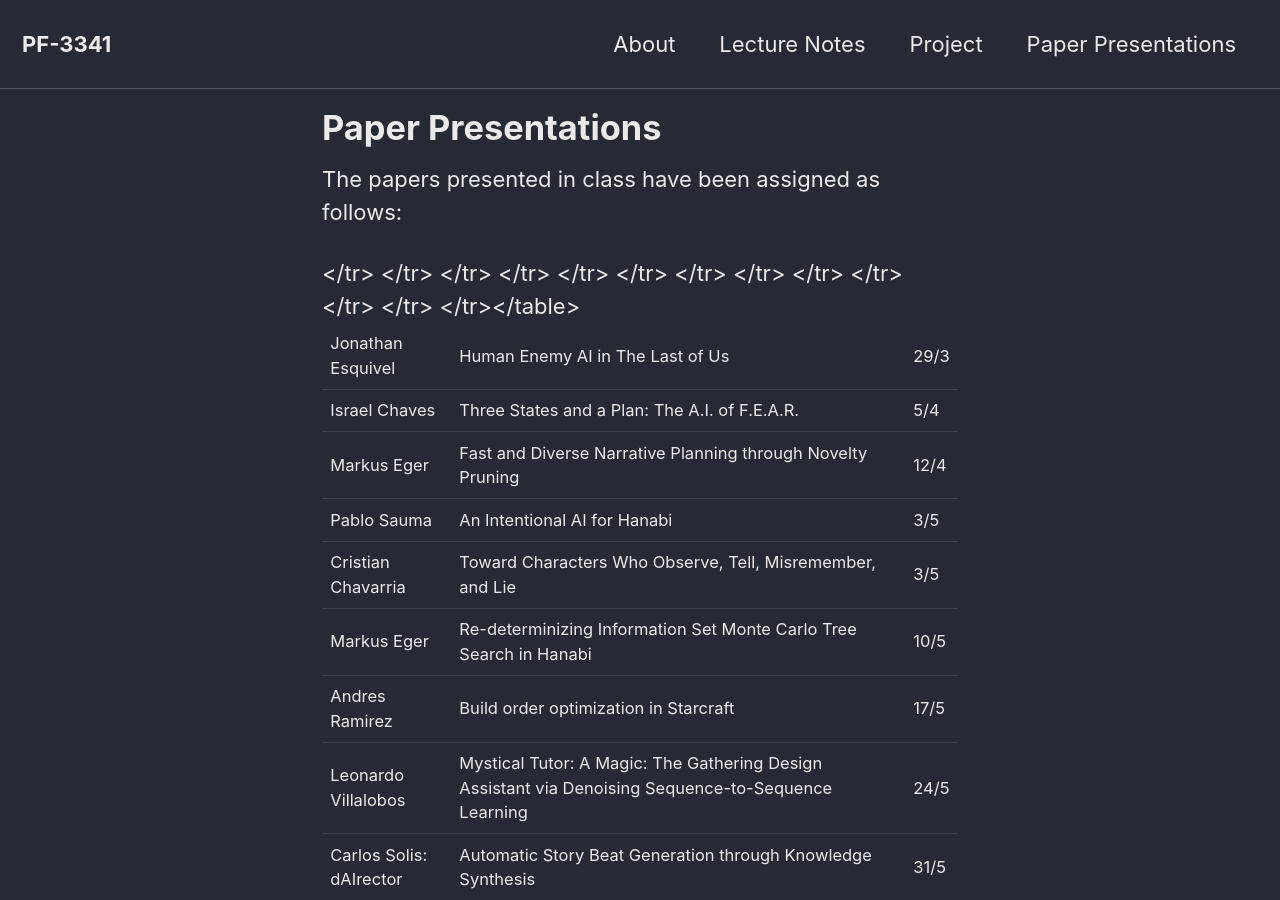
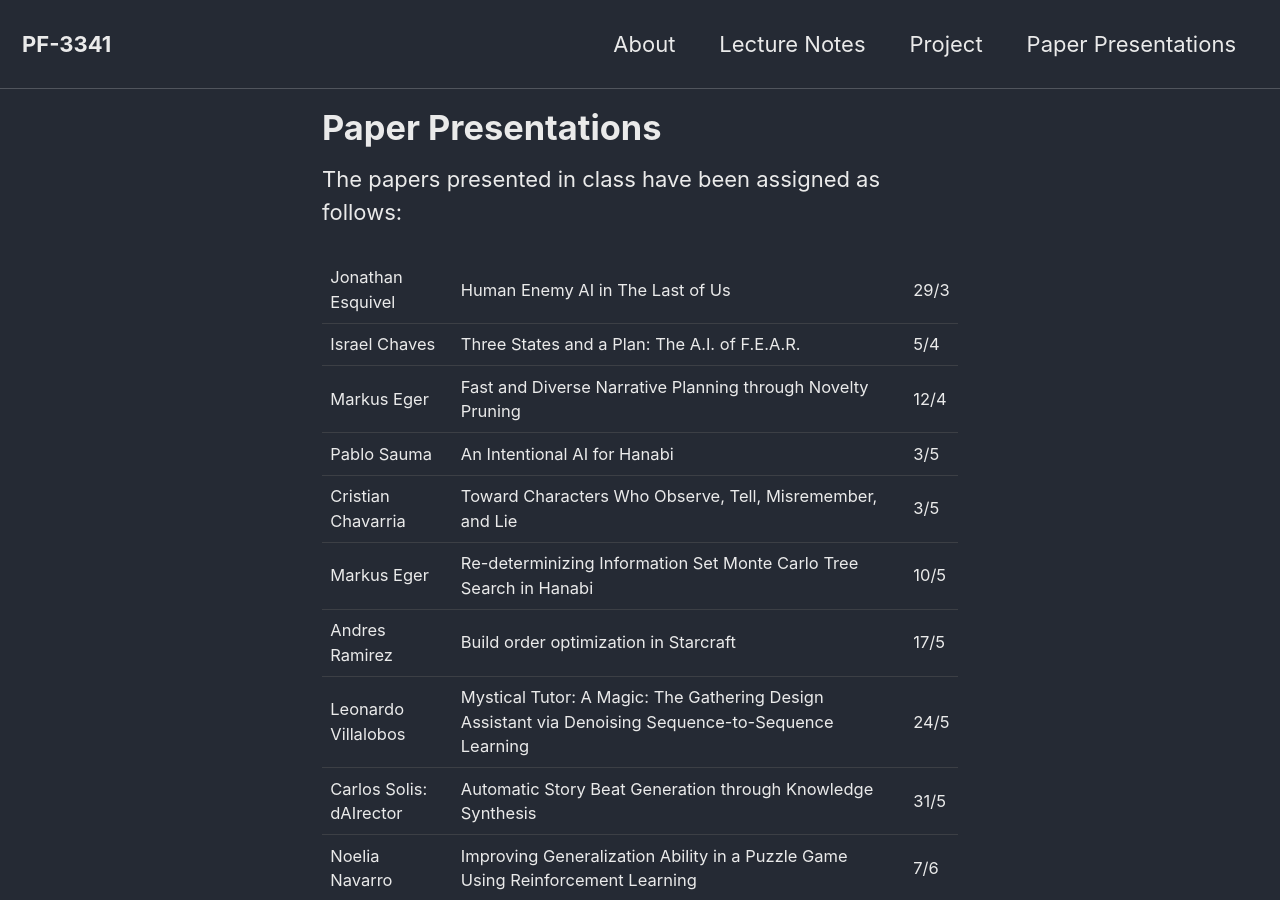
Before and after one commit to yawgmoth/PF-3341, a Jekyll site: the page built from _pages/presentations.md, in a window 1280 px wide and 900 px high. Built offline with Jekyll 4.4.1, drawn with Linux system fonts in a browser that asks for light colours; cached includes are drawn as plain includes; nearby versions of some CDN libraries.

Commit message:
fix table

```diff
--- a/_pages/presentations.md
+++ b/_pages/presentations.md
@@ -10,16 +10,16 @@ categories: [frontpage]
 The papers presented in class have been assigned as follows:
 
 <table><tr><td>
-Jonathan Esquivel</td><td>Human Enemy AI in The Last of Us<td><td>29/3</td></tr>
-<tr><td>Israel Chaves</td><td>Three States and a Plan: The A.I. of F.E.A.R.<td><td>5/4</td></tr>
-<tr><td>Markus Eger</td><td>Fast and Diverse Narrative Planning through Novelty Pruning<td><td>12/4</td></tr>
-<tr><td>Pablo Sauma</td><td>An Intentional AI for Hanabi<td><td>3/5</td></tr>
-<tr><td>Cristian Chavarria</td><td>Toward Characters Who Observe, Tell, Misremember, and Lie<td><td>3/5</td></tr>
-<tr><td>Markus Eger</td><td>Re-determinizing Information Set Monte Carlo Tree Search in Hanabi<td><td>10/5</td></tr>
-<tr><td>Andres Ramirez</td><td>Build order optimization in Starcraft<td><td>17/5</td></tr>
-<tr><td>Leonardo Villalobos</td><td>Mystical Tutor: A Magic: The Gathering Design Assistant via Denoising Sequence-to-Sequence Learning<td><td>24/5</td></tr>
-<tr><td>Carlos Solis: dAIrector</td><td>Automatic Story Beat Generation through Knowledge Synthesis<td><td>31/5</td></tr>
-<tr><td>Noelia Navarro</td><td>Improving Generalization Ability in a Puzzle Game Using Reinforcement Learning<td><td>7/6</td></tr>
-<tr><td>Michelle Cersosimo</td><td>A Recommender System for Hero Line-Ups in MOBA Games<td><td>14/6</td></tr>
-<tr><td>Gustavo Libby</td><td>Procedural Modeling of Interconnected Structures<td><td>21/6</td></tr>
-<tr><td>Oscar Arias</td><td>A Logical Approach to Building Dungeons: Answer Set Programming for Hierarchical Procedural Content Generation in Roguelike Games<td><td>28/6</td></tr></table>
+Jonathan Esquivel</td><td>Human Enemy AI in The Last of Us</td><td>29/3</td></tr>
+<tr><td>Israel Chaves</td><td>Three States and a Plan: The A.I. of F.E.A.R.</td><td>5/4</td></tr>
+<tr><td>Markus Eger</td><td>Fast and Diverse Narrative Planning through Novelty Pruning</td><td>12/4</td></tr>
+<tr><td>Pablo Sauma</td><td>An Intentional AI for Hanabi</td><td>3/5</td></tr>
+<tr><td>Cristian Chavarria</td><td>Toward Characters Who Observe, Tell, Misremember, and Lie</td><td>3/5</td></tr>
+<tr><td>Markus Eger</td><td>Re-determinizing Information Set Monte Carlo Tree Search in Hanabi</td><td>10/5</td></tr>
+<tr><td>Andres Ramirez</td><td>Build order optimization in Starcraft</td><td>17/5</td></tr>
+<tr><td>Leonardo Villalobos</td><td>Mystical Tutor: A Magic: The Gathering Design Assistant via Denoising Sequence-to-Sequence Learning</td><td>24/5</td></tr>
+<tr><td>Carlos Solis: dAIrector</td><td>Automatic Story Beat Generation through Knowledge Synthesis</td><td>31/5</td></tr>
+<tr><td>Noelia Navarro</td><td>Improving Generalization Ability in a Puzzle Game Using Reinforcement Learning</td><td>7/6</td></tr>
+<tr><td>Michelle Cersosimo</td><td>A Recommender System for Hero Line-Ups in MOBA Games</td><td>14/6</td></tr>
+<tr><td>Gustavo Libby</td><td>Procedural Modeling of Interconnected Structures</td><td>21/6</td></tr>
+<tr><td>Oscar Arias</td><td>A Logical Approach to Building Dungeons: Answer Set Programming for Hierarchical Procedural Content Generation in Roguelike Games</td><td>28/6</td></tr></table>
```
